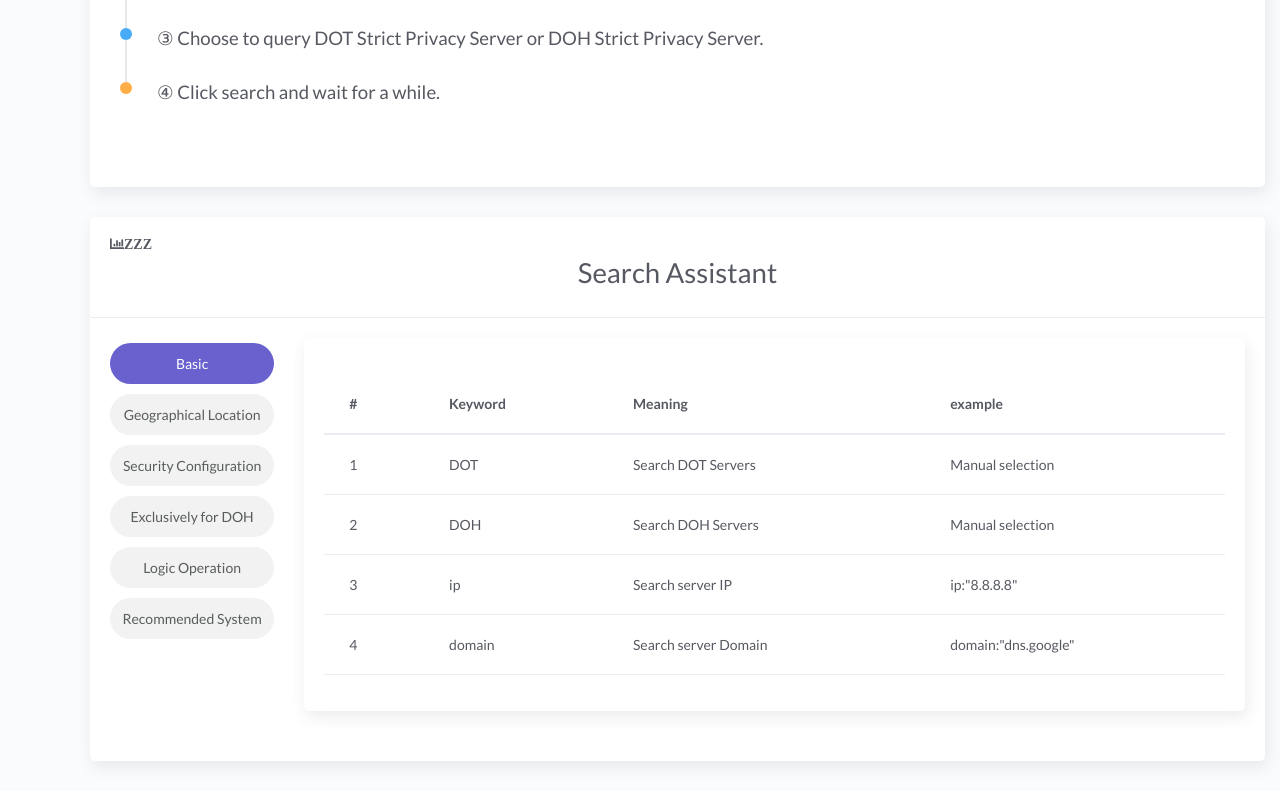
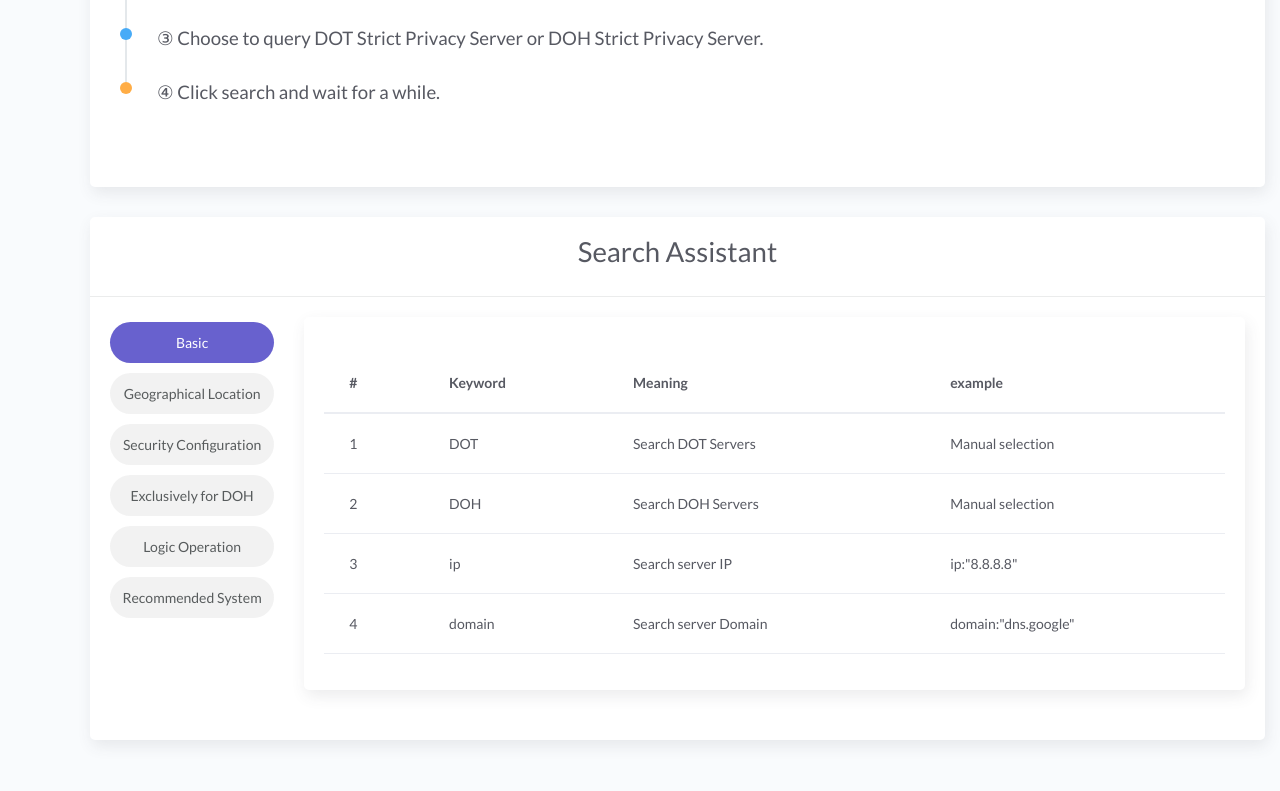
Before and after one commit to lrxgoat/lrxgoat.github.io, a plain HTML site: page search.html in a window 1280 px wide. Shown: the part 1729-2520 px from the top of the page. After the commit the page ends 2499 px from the top, so only its background shows below. Drawn offline with Linux system fonts and the light colour scheme.

Commit message:
Update search.html

```diff
--- a/search.html
+++ b/search.html
@@ -265,7 +265,6 @@
 					<div class="col-md-12">
 							<div class="card">
 								<div class="card-header">
-									<i class="fas fa-chart-bar">ZZZ</i>
 									<div align="center"><h1 >Search Assistant</h1></div>
 								</div>
 								<div class="card-body">
```
